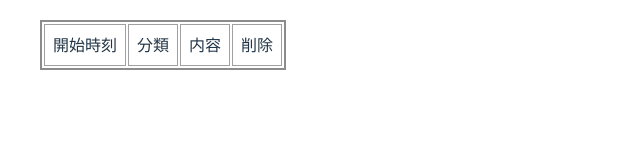
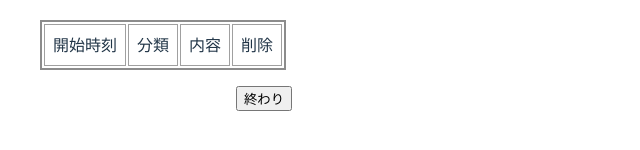
Before and after one commit to supia99/recordTask, a React (Vite) app: page / in a window 1280 px wide. Shown: the part 270-420 px from the top of the page, without its empty margins (0-640 px from the left). Built offline with nearby package versions, Linux system fonts and the light colour scheme.

Commit message:
feat: 終業時間記録

```diff
--- a/src/App.css
+++ b/src/App.css
@@ -4,7 +4,7 @@
   text-align: center;
 }
 
-.register {
+.menu {
   display: flex;
   margin: 0 0 32px 0;
   justify-content: space-around;
@@ -24,11 +24,19 @@
 }
 
 .date-input {
-  width: 160px;
+  width: 200px;
 }
 
-.type-select {}
+.type-select {
+}
 
 .content-input {
   width: 480px;
 }
+
+.footer {
+  padding: 16px;
+  width: 400px;
+  display: flex;
+  justify-content: space-around;
+}
--- a/src/App.tsx
+++ b/src/App.tsx
@@ -14,6 +14,7 @@ const TASK_TYPE_OPTIONS = [
 function App() {
   const [time, setTime] = useState<string>(new Date().toLocaleDateString());
   const [tasks, setTasks] = useState<Task[]>([]);
+  const [finishDate, setFinishDate] = useState<string>("");
 
   const localStorageKey = "tasks";
 
@@ -92,21 +93,27 @@ function App() {
   };
 
   const sort = () => {
-    const tmpTasks = [...tasks].sort((a, b) => exchangeDate(a) - exchangeDate(b));
+    const tmpTasks = [...tasks].sort(
+      (a, b) => exchangeDate(a) - exchangeDate(b)
+    );
     setTasks(tmpTasks);
   };
 
   const exchangeDate = (task: Task) => {
-    const d = (new Date(task.date)).valueOf()
-    const n = Number(d)
-    return n
-  }
+    const d = new Date(task.date).valueOf();
+    const n = Number(d);
+    return n;
+  };
+
+  const registerFinishTime = () => {
+    setFinishDate(new Date().toISOString());
+  };
 
   return (
     <>
       <h1>タスク記録アプリ</h1>
-      <div className="register">現在時刻: {time}</div>
-      <div className="register">
+      <div className="menu">現在時刻: {time}</div>
+      <div className="menu">
         <input
           type="button"
           value="追加"
@@ -215,6 +222,16 @@ function App() {
           })}
         </tbody>
       </table>
+
+      <div className="footer">
+        <input
+          type="button"
+          value="終わり"
+          className="add-button"
+          onClick={() => registerFinishTime()}
+        />
+        {finishDate}
+      </div>
     </>
   );
 }
```
